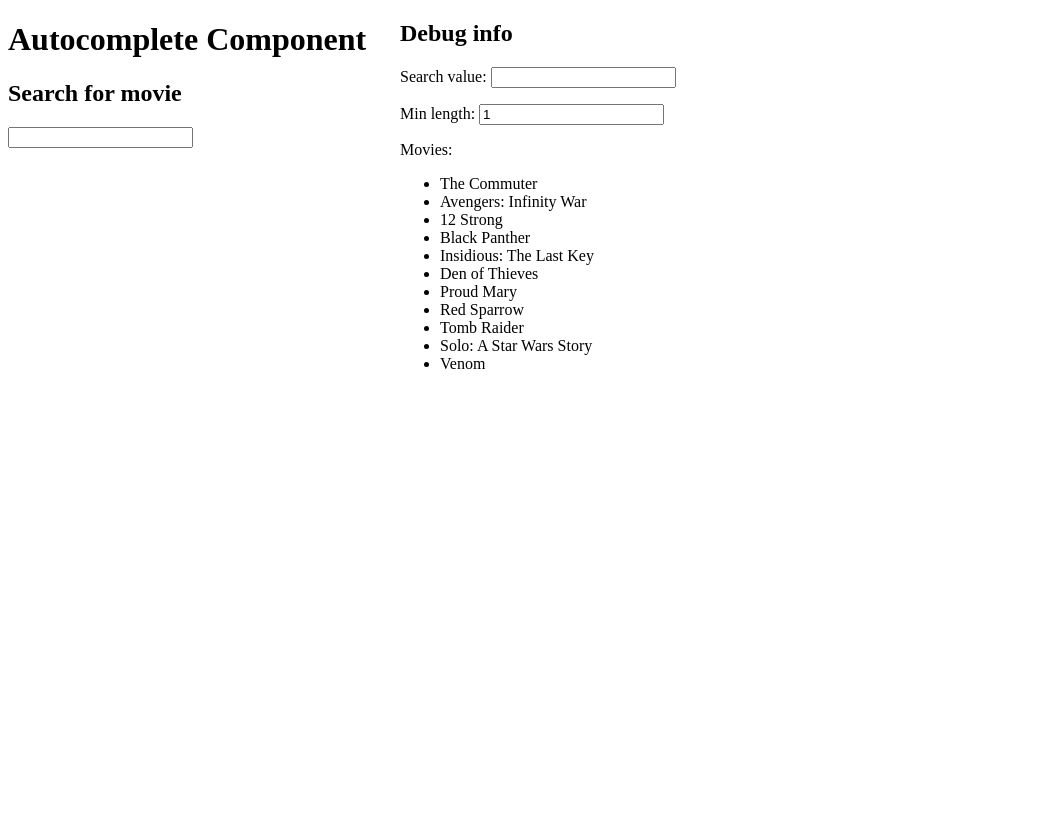
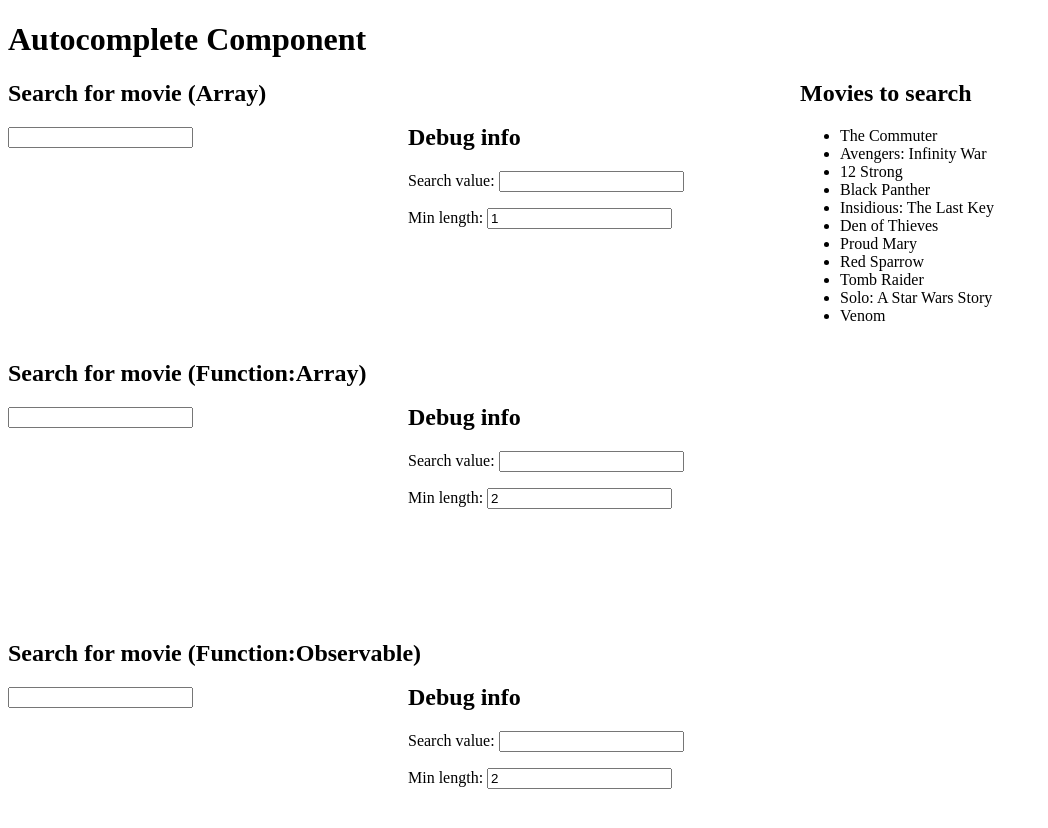
Before and after one commit to gromo/angular-autocomplete, an Angular app: page / in a window 1280 px wide. Shown: the top 828 px of the page, without its empty margins (0-1048 px from the left). Before the commit the page ends 800 px from the top, so only its background shows below. Built offline with nearby package versions, Linux system fonts and the light colour scheme.

Commit message:
support observables

```diff
--- a/src/app/app.component.html
+++ b/src/app/app.component.html
@@ -1,19 +1,41 @@
 <h1>{{title}}</h1>
 
-<div>
-    <h2>Search for movie</h2>
-    <app-autocomplete [(ngModel)]="search" [minlength]="autocompleteOptions.minlength" [source]="autocompleteOptions.source"></app-autocomplete>
+<div style="left: 800px; position: absolute; top: 60px;">
+    <h2>Movies to search</h2>
+    <ul>
+        <li *ngFor="let movie of movies">{{movie}}</li>
+    </ul>
 </div>
 
-<div style="left: 400px; position: absolute; top: 0;">
-    <h2>Debug info</h2>
-    <p>Search value: <input type="text" [(ngModel)]="search"></p>
-    <p>Min length:  <input type="text" [(ngModel)]="autocompleteOptions.minlength"></p>
+<div style="height: 260px; position: relative;">
+    <h2>Search for movie (Array)</h2>
+    <app-autocomplete [(ngModel)]="optionsArray.search" [minlength]="optionsArray.minlength" [source]="optionsArray.source"></app-autocomplete>
 
-    <div *ngIf="autocompleteOptions.source.length > 0">
-        Movies:
-        <ul>
-            <li *ngFor="let movie of autocompleteOptions.source">{{movie}}</li>
-        </ul>
+    <div style="left: 400px; position: absolute; top: 24px;">
+        <h2>Debug info</h2>
+        <p>Search value: <input type="text" [(ngModel)]="optionsArray.search"></p>
+        <p>Min length:  <input type="text" [(ngModel)]="optionsArray.minlength"></p>
     </div>
 </div>
+
+<div style="height: 260px; position: relative;">
+    <h2>Search for movie (Function:Array)</h2>
+    <app-autocomplete [(ngModel)]="optionsCallback.search" [minlength]="optionsCallback.minlength" [source]="optionsCallback.source"></app-autocomplete>
+
+    <div style="left: 400px; position: absolute; top: 24px;">
+        <h2>Debug info</h2>
+        <p>Search value: <input type="text" [(ngModel)]="optionsCallback.search"></p>
+        <p>Min length:  <input type="text" [(ngModel)]="optionsCallback.minlength"></p>
+    </div>
+</div>
+
+<div style="height: 260px; position: relative;">
+    <h2>Search for movie (Function:Observable)</h2>
+    <app-autocomplete [(ngModel)]="optionsObservable.search" [minlength]="optionsObservable.minlength" [source]="optionsObservable.source"></app-autocomplete>
+
+    <div style="left: 400px; position: absolute; top: 24px;">
+        <h2>Debug info</h2>
+        <p>Search value: <input type="text" [(ngModel)]="optionsObservable.search"></p>
+        <p>Min length:  <input type="text" [(ngModel)]="optionsObservable.minlength"></p>
+    </div>
+</div>
--- a/src/app/app.component.ts
+++ b/src/app/app.component.ts
@@ -1,4 +1,19 @@
 import {Component} from '@angular/core';
+import {Observable} from 'rxjs/Observable';
+
+const MOVIES: string[] = [
+    'The Commuter',
+    'Avengers: Infinity War',
+    '12 Strong',
+    'Black Panther',
+    'Insidious: The Last Key',
+    'Den of Thieves',
+    'Proud Mary',
+    'Red Sparrow',
+    'Tomb Raider',
+    'Solo: A Star Wars Story',
+    'Venom',
+];
 
 @Component({
     selector: 'app-root',
@@ -7,22 +22,36 @@ import {Component} from '@angular/core';
 })
 export class AppComponent {
 
-    autocompleteOptions = {
+    movies = MOVIES;
+
+    optionsArray = {
         minlength: 1,
-        source: [
-            'The Commuter',
-            'Avengers: Infinity War',
-            '12 Strong',
-            'Black Panther',
-            'Insidious: The Last Key',
-            'Den of Thieves',
-            'Proud Mary',
-            'Red Sparrow',
-            'Tomb Raider',
-            'Solo: A Star Wars Story',
-            'Venom',
-        ]
+        search: '',
+        source: MOVIES
     };
-    search: string = '';
+
+    optionsCallback = {
+        minlength: 2,
+        search: '',
+        source: (value: string) => {
+            value = value.toLowerCase();
+            return MOVIES.filter(v => v.toLowerCase().match(value));
+        }
+    };
+
+    optionsObservable = {
+        minlength: 2,
+        search: '',
+        source: (value: string) => {
+            var result = new Observable(observer => {
+                setTimeout(() => {
+                    value = value.toLowerCase();
+                    observer.next(MOVIES.filter(v => v.toLowerCase().match(value)));
+                }, 500);
+            });
+            return result;
+        }
+    };
+
     title: string = 'Autocomplete Component';
 }
--- a/src/app/autocomplete/autocomplete.component.html
+++ b/src/app/autocomplete/autocomplete.component.html
@@ -3,6 +3,7 @@
     <ul class="autocomplete-container" *ngIf="matches.length > 0">
         <li class="autocomplete-item"
             *ngFor="let match of matches; let i = index"
+            (click)="select(match, true)"
             [ngClass]="{'selected': i === selectedIndex}">{{match}}</li>
     </ul>
 </div>
--- a/src/app/autocomplete/autocomplete.component.ts
+++ b/src/app/autocomplete/autocomplete.component.ts
@@ -1,5 +1,6 @@
 import {Component, forwardRef, Input} from '@angular/core';
 import {ControlValueAccessor, NG_VALUE_ACCESSOR} from '@angular/forms';
+import {Observable} from 'rxjs/Observable';
 
 @Component({
     providers: [
@@ -22,22 +23,40 @@ export class AutocompleteComponent implements ControlValueAccessor {
     selectedIndex: number = -1;
     value: string = '';
 
-    getMatches(value: any): string[] {
-        // load items for autocomplete
+    getMatches(value: string): string[] {
         if (!this.source || value == null || value.length < this.minlength) {
             return [];
         }
-        value = value.toLowerCase();
-        return this.source.filter(v => v.toLowerCase().match(value));
+        if (this.source instanceof Array) {
+            value = value.toLowerCase();
+            return this.source.filter(v => v.toLowerCase().match(value));
+        }
+        if (this.source instanceof Function) {
+            let result = this.source(value);
+            if (result instanceof Array) {
+                return result;
+            }
+            if (result instanceof Observable) {
+                result.subscribe(data => {
+                    if (this.value === value) {
+                        this.matches = data;
+                        this.selectedIndex = -1;
+                    }
+                });
+            }
+        }
+        return [];
     }
 
-    onChange = (value: any) => {
-        // propagate value to parent component via ngModel
-        this.propagateValue(value);
+    hideMatches(): void {
+        this.matches = [];
+        this.selectedIndex = -1;
+    }
 
+    onChange(value: any): void {
+        this.select(value);
         this.matches = this.getMatches(value);
         this.selectedIndex = -1;
-        this.value = value;
     };
 
     onKeyDown(event: any): void {
@@ -55,9 +74,7 @@ export class AutocompleteComponent implements ControlValueAccessor {
                     }
                     break;
                 case 'Enter':
-                    // hide autocomplete container
-                    this.matches = [];
-                    this.selectedIndex = -1;
+                    this.hideMatches();
                     break;
             }
         }
@@ -71,6 +88,15 @@ export class AutocompleteComponent implements ControlValueAccessor {
 
     registerOnTouched(fn: () => void): void {}
 
+    select(value: string, hideMatches?: boolean): void {
+        this.propagateValue(value);
+        this.value = value;
+
+        if (hideMatches) {
+            this.hideMatches();
+        }
+    }
+
     selectByIndex(index: number): void {
         if (index >= this.matches.length) {
             index = this.matches.length - 1;
@@ -82,8 +108,7 @@ export class AutocompleteComponent implements ControlValueAccessor {
 
         // do not erase value if index = -1
         if (this.matches[index] != null) {
-            this.value = this.matches[index];
-            this.propagateValue(this.value);
+            this.select(this.matches[index]);
         }
     }
 
```
Also changed, not shown: 1 other file (tests, documents, lock files or other folders).
